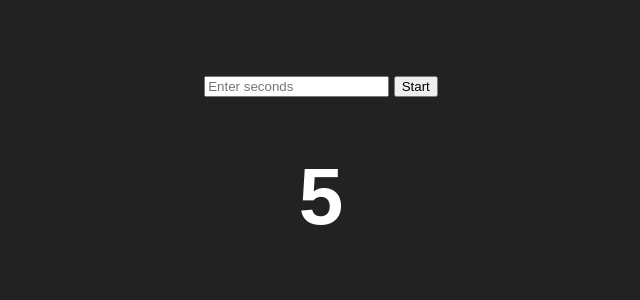
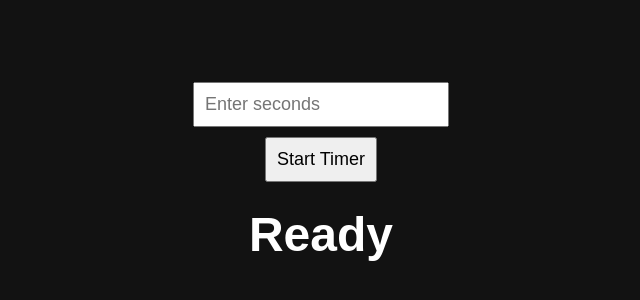
Before and after one commit to Sengkue/timer, a plain HTML site: page index.html in a window 1280 px wide. Shown: the part 222-522 px from the top of the page, without its empty margins (319-959 px from the left). Drawn offline with Linux system fonts and the light colour scheme.

Commit message:
Auto commit at Tue 05/06/2025

```diff
--- a/index.html
+++ b/index.html
@@ -2,16 +2,62 @@
 <html lang="en">
 <head>
   <meta charset="UTF-8">
-  <title>Custom Timer</title>
-  <link rel="stylesheet" href="style.css">
+  <title>Countdown Timer</title>
+  <style>
+    body {
+      background-color: #121212;
+      color: white;
+      font-family: sans-serif;
+      display: flex;
+      flex-direction: column;
+      align-items: center;
+      justify-content: center;
+      height: 100vh;
+    }
+
+    input, button {
+      padding: 10px;
+      font-size: 18px;
+      margin: 5px;
+    }
+
+    h1 {
+      font-size: 3rem;
+      margin-top: 20px;
+    }
+  </style>
 </head>
 <body>
-  <div class="timer-container">
-    <input type="number" id="timeInput" placeholder="Enter seconds" min="1">
-    <button onclick="startTimer()">Start</button>
-    <h1 id="timer">00</h1>
-  </div>
 
-  <script src="script.js"></script>
+  <input id="timeInput" type="number" placeholder="Enter seconds" min="1">
+  <button onclick="startCountdown()">Start Timer</button>
+
+  <h1 id="countdown">Ready</h1>
+
+  <script>
+    function startCountdown() {
+      const input = document.getElementById("timeInput");
+      let seconds = parseInt(input.value);
+      const countdownEl = document.getElementById("countdown");
+
+      if (isNaN(seconds) || seconds <= 0) {
+        countdownEl.textContent = "Please enter a valid number";
+        return;
+      }
+
+      countdownEl.textContent = seconds;
+
+      const timer = setInterval(() => {
+        seconds--;
+        countdownEl.textContent = seconds;
+
+        if (seconds <= 0) {
+          clearInterval(timer);
+          countdownEl.textContent = "Time's up!";
+        }
+      }, 1000);
+    }
+  </script>
+
 </body>
 </html>
--- a/script.js
+++ b/script.js
@@ -1,7 +1,19 @@
-let timeLeft = 10;
+let countdown; // To store the interval
+
+function startTimer() {
+  clearInterval(countdown); // Clear any previous timer
+  const input = document.getElementById('timeInput');
+  let timeLeft = parseInt(input.value);
   const timerElement = document.getElementById('timer');
 
-const countdown = setInterval(() => {
+  if (isNaN(timeLeft) || timeLeft <= 0) {
+    timerElement.textContent = 'Enter a valid number';
+    return;
+  }
+
+  timerElement.textContent = timeLeft;
+
+  countdown = setInterval(() => {
     timeLeft--;
     timerElement.textContent = timeLeft;
 
@@ -10,3 +22,4 @@ const countdown = setInterval(() => {
       timerElement.textContent = "Time's up!";
     }
   }, 1000);
+}
--- a/style.css
+++ b/style.css
@@ -3,15 +3,29 @@ body {
     justify-content: center;
     align-items: center;
     height: 100vh;
-    background-color: #222;
+    background-color: #1e1e1e;
+    font-family: Arial, sans-serif;
     color: #fff;
-    font-family: Arial, sans-serif;
   }
 
   .timer-container {
     text-align: center;
   }
 
+  input {
+    padding: 10px;
+    font-size: 1.2rem;
+    margin-bottom: 10px;
+  }
+
+  button {
+    padding: 10px 20px;
+    font-size: 1.2rem;
+    margin-left: 10px;
+    cursor: pointer;
+  }
+
   #timer {
-    font-size: 5rem;
+    font-size: 4rem;
+    margin-top: 20px;
   }
```
Also changed, not shown: gitTimer.js (added, +19 -0 lines), 1 other file. Lines whose indentation alone changed are shown as unchanged.
